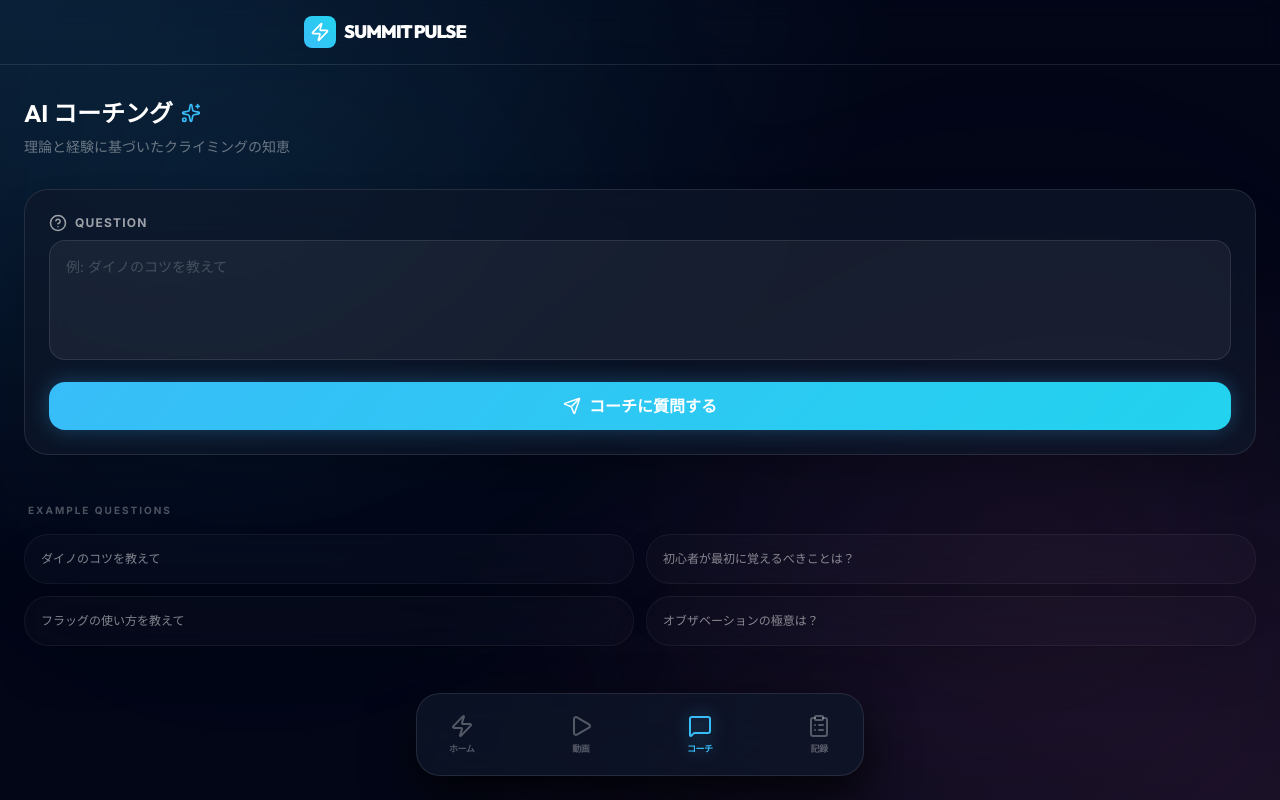
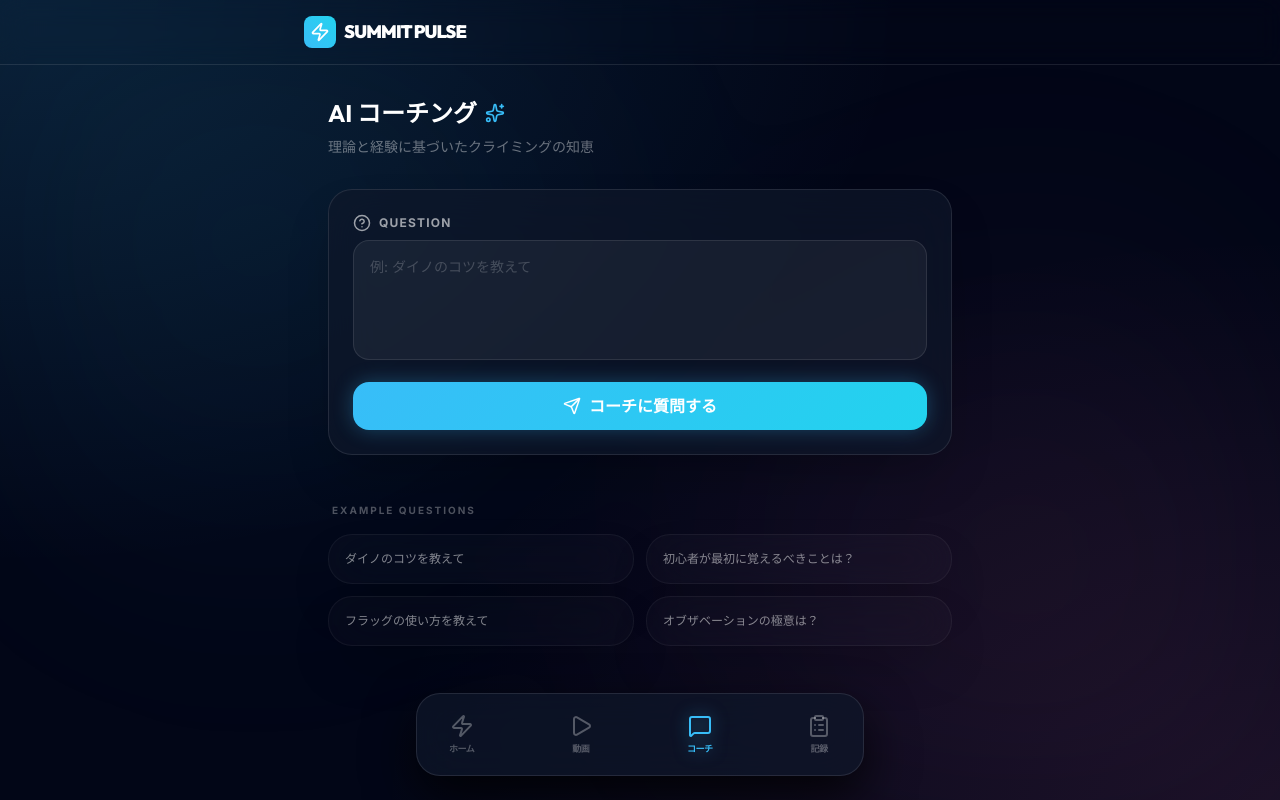
Before and after one commit to jonsonpanson114/sportcliming, a Next.js app: page /qa in a window 1280 px wide. Built offline with nearby package versions, Linux system fonts and the light colour scheme.

Commit message:
Force rebuild of pages to resolve Lucide import cache issues on Vercel

```diff
--- a/app/qa/page.tsx
+++ b/app/qa/page.tsx
@@ -1,4 +1,5 @@
 'use client';
+// Force rebuild trigger to resolve Vercel deployment cache issues
 
 import { useState } from 'react';
 import Link from 'next/link';
@@ -65,7 +66,7 @@ export default function QAPage() {
       </header>
 
       {/* Main Content */}
-      <main className="max-max-2xl mx-auto px-6 py-8 space-y-8">
+      <main className="max-w-2xl mx-auto px-6 py-8 space-y-8">
         <header className="space-y-2">
           <h2 className="text-2xl font-display font-bold text-white flex items-center gap-2">
             AI コーチング <Sparkles className="text-primary w-5 h-5" />
--- a/app/videos/[id]/page.tsx
+++ b/app/videos/[id]/page.tsx
@@ -1,4 +1,5 @@
 'use client';
+// Force rebuild to fix Lucide import issues on Vercel
 
 import { useState, useEffect, use } from 'react';
 import Link from 'next/link';
```
